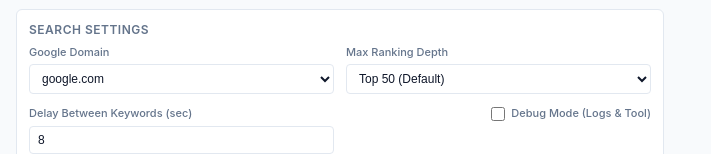
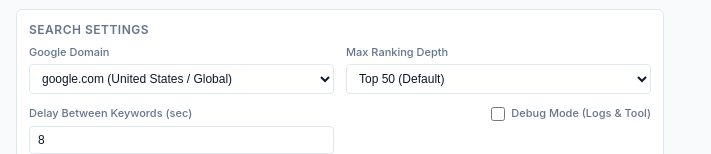
Before and after one commit to vineetkpe/extend, a website with bundled scripts: page popup/popup.html in a window 1280 px wide. Shown: the part 404-558 px from the top of the page, without its empty margins (0-711 px from the left). Built offline with nearby package versions, Linux system fonts and the light colour scheme; some packages are replaced by stand-ins of ours; no server answers.

Commit message:
ui: match popup Google country choices to dashboard and permissions

```diff
--- a/popup/popup.html
+++ b/popup/popup.html
@@ -72,10 +72,20 @@
         <div class="form-group">
           <label for="googleDomain">Google Domain</label>
           <select id="googleDomain">
-            <option value="google.com" selected>google.com</option>
-            <option value="google.co.uk">google.co.uk</option>
-            <option value="google.co.in">google.co.in</option>
-            <option value="google.com.au">google.com.au</option>
+            <option value="google.com" selected>google.com (United States / Global)</option>
+            <option value="google.co.uk">google.co.uk (United Kingdom)</option>
+            <option value="google.ca">google.ca (Canada)</option>
+            <option value="google.com.au">google.com.au (Australia)</option>
+            <option value="google.co.in">google.co.in (India)</option>
+            <option value="google.de">google.de (Germany)</option>
+            <option value="google.fr">google.fr (France)</option>
+            <option value="google.es">google.es (Spain)</option>
+            <option value="google.it">google.it (Italy)</option>
+            <option value="google.co.nz">google.co.nz (New Zealand)</option>
+            <option value="google.ie">google.ie (Ireland)</option>
+            <option value="google.com.sg">google.com.sg (Singapore)</option>
+            <option value="google.com.mx">google.com.mx (Mexico)</option>
+            <option value="google.com.br">google.com.br (Brazil)</option>
           </select>
         </div>
 
```
